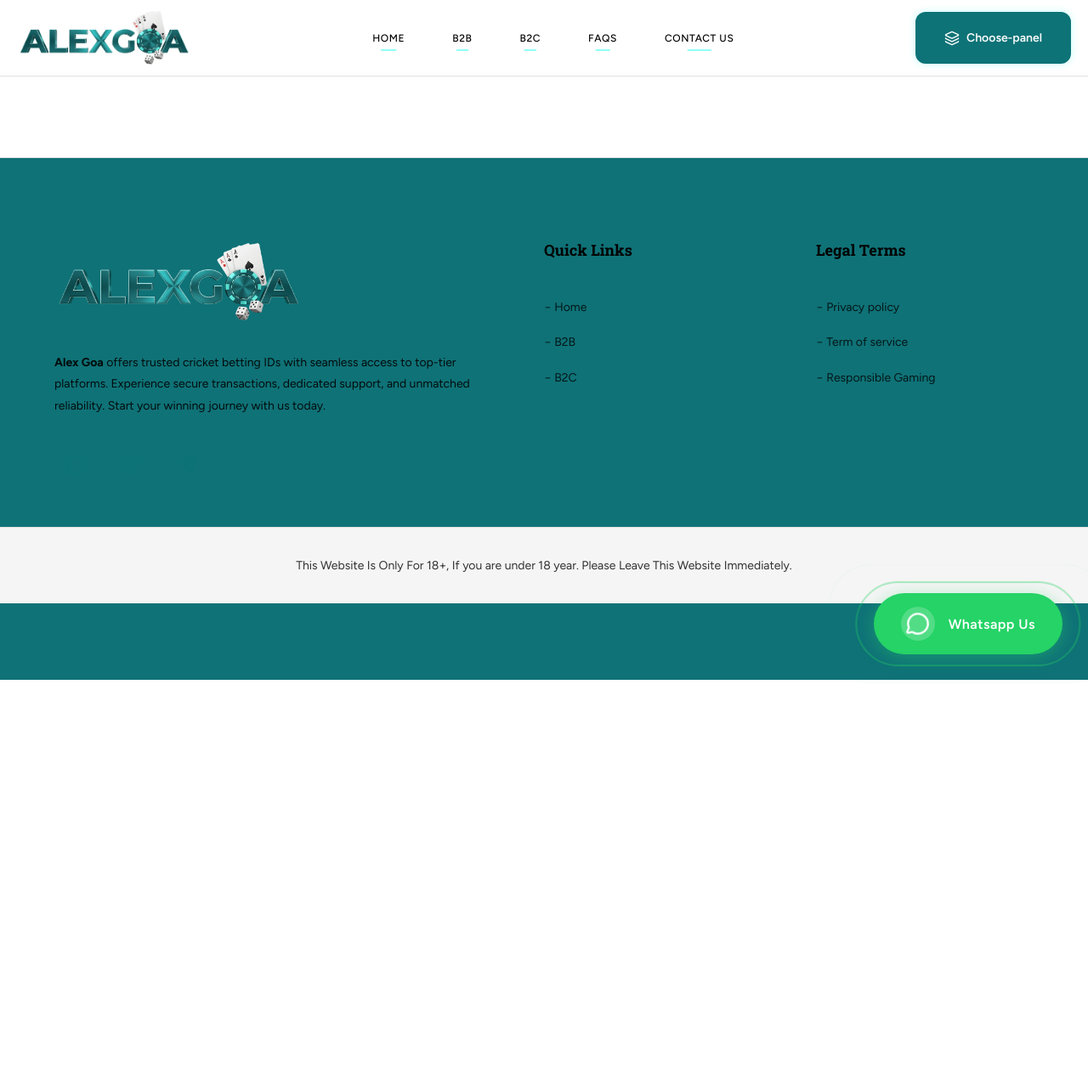
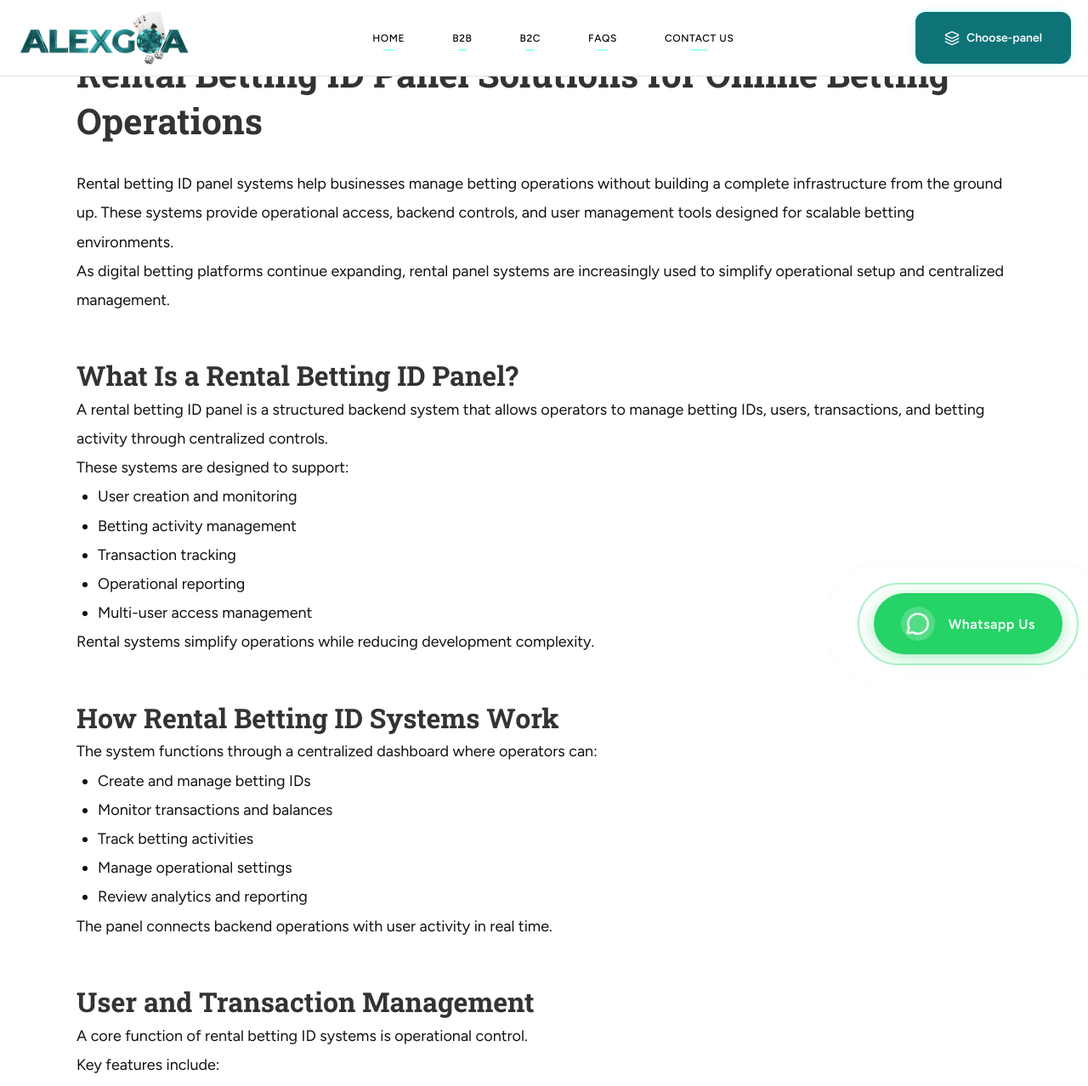
Before and after one commit to 10xch4017-hue/alexgoa, a React (Create React App) app: page /rental-betting-id-panel in a window 1280 px wide. Shown: the top 1278 px of the page at 85% size. Before the commit the page ends 800 px from the top, so only its background shows below. Built offline with nearby package versions, Linux system fonts and the light colour scheme.

Commit message:
rentalbettingidpanel

```diff
--- a/src/App.jsx
+++ b/src/App.jsx
@@ -16,6 +16,7 @@
 import B2CPage from "./pages/B2CPage";
 import FAQ from "./components/FAQ";
 import BettingPanelProvider from "./pages/BettingPanelProvider";
+import RentalBettingIdPanel from "./pages/RentalBettingIdPanel";
 import ContactSection from "./components/ContactSection";
 
 // Styles
@@ -56,6 +57,10 @@
               path="/betting-panel-provider"
               element={<BettingPanelProvider />}
             />
+            <Route
+              path="/rental-betting-id-panel"
+              element={<RentalBettingIdPanel />}
+            />
           </Routes>
         </main>
         <Footer />
--- /dev/null
+++ b/src/pages/RentalBettingIdPanel.jsx
@@ -0,0 +1,246 @@
+import React from "react";
+function RentalBettingIdPanel() {
+  return (
+    <div
+      style={{ background: "#ffffff", color: "#111111", padding: "60px 20px" }}
+    >
+      {" "}
+      <div
+        style={{
+          maxWidth: "1100px",
+          margin: "0 auto",
+          lineHeight: "1.9",
+          fontSize: "18px",
+        }}
+      >
+        {" "}
+        <h1
+          style={{ fontSize: "42px", marginBottom: "30px", lineHeight: "1.3" }}
+        >
+          {" "}
+          Rental Betting ID Panel Solutions for Online Betting Operations{" "}
+        </h1>{" "}
+        <p>
+          {" "}
+          Rental betting ID panel systems help businesses manage betting
+          operations without building a complete infrastructure from the ground
+          up. These systems provide operational access, backend controls, and
+          user management tools designed for scalable betting environments.{" "}
+        </p>{" "}
+        <p>
+          {" "}
+          As digital betting platforms continue expanding, rental panel systems
+          are increasingly used to simplify operational setup and centralized
+          management.{" "}
+        </p>{" "}
+        <h2 style={{ marginTop: "50px", fontSize: "32px" }}>
+          {" "}
+          What Is a Rental Betting ID Panel?{" "}
+        </h2>{" "}
+        <p>
+          {" "}
+          A rental betting ID panel is a structured backend system that allows
+          operators to manage betting IDs, users, transactions, and betting
+          activity through centralized controls.{" "}
+        </p>{" "}
+        <p>These systems are designed to support:</p>{" "}
+        <ul style={{ paddingLeft: "25px" }}>
+          {" "}
+          <li>User creation and monitoring</li>{" "}
+          <li>Betting activity management</li> <li>Transaction tracking</li>{" "}
+          <li>Operational reporting</li>{" "}
+          <li>Multi-user access management</li>{" "}
+        </ul>{" "}
+        <p>
+          {" "}
+          Rental systems simplify operations while reducing development
+          complexity.{" "}
+        </p>{" "}
+        <h2 style={{ marginTop: "50px", fontSize: "32px" }}>
+          {" "}
+          How Rental Betting ID Systems Work{" "}
+        </h2>{" "}
+        <p>
+          {" "}
+          The system functions through a centralized dashboard where operators
+          can:{" "}
+        </p>{" "}
+        <ul style={{ paddingLeft: "25px" }}>
+          {" "}
+          <li>Create and manage betting IDs</li>{" "}
+          <li>Monitor transactions and balances</li>{" "}
+          <li>Track betting activities</li> <li>Manage operational settings</li>{" "}
+          <li>Review analytics and reporting</li>{" "}
+        </ul>{" "}
+        <p>
+          {" "}
+          The panel connects backend operations with user activity in real
+          time.{" "}
+        </p>{" "}
+        <h2 style={{ marginTop: "50px", fontSize: "32px" }}>
+          {" "}
+          User and Transaction Management{" "}
+        </h2>{" "}
+        <p>
+          {" "}
+          A core function of rental betting ID systems is operational
+          control.{" "}
+        </p>{" "}
+        <p>Key features include:</p>{" "}
+        <ul style={{ paddingLeft: "25px" }}>
+          {" "}
+          <li>User account handling</li> <li>Wallet and balance monitoring</li>{" "}
+          <li>Deposit and withdrawal tracking</li>{" "}
+          <li>Betting activity reporting</li>{" "}
+        </ul>{" "}
+        <p> These tools help maintain operational efficiency. </p>{" "}
+        <h2 style={{ marginTop: "50px", fontSize: "32px" }}>
+          {" "}
+          API Integration and Real-Time Operations{" "}
+        </h2>{" "}
+        <p> Many rental betting systems rely on API integrations for: </p>{" "}
+        <ul style={{ paddingLeft: "25px" }}>
+          {" "}
+          <li>Real-time sports odds</li> <li>Match updates</li>{" "}
+          <li>Betting synchronization</li> <li>Casino game access</li>{" "}
+        </ul>{" "}
+        <p> Reliable APIs improve platform accuracy and stability. </p>{" "}
+        <h2 style={{ marginTop: "50px", fontSize: "32px" }}>
+          {" "}
+          Benefits of Rental Betting ID Panels{" "}
+        </h2>{" "}
+        <p> Businesses often choose rental systems because they: </p>{" "}
+        <ul style={{ paddingLeft: "25px" }}>
+          {" "}
+          <li>Reduce setup complexity</li> <li>Simplify backend management</li>{" "}
+          <li>Support scalable operations</li>{" "}
+          <li>Centralize betting controls</li>{" "}
+          <li>Improve operational efficiency</li>{" "}
+        </ul>{" "}
+        <p>
+          {" "}
+          This makes rental panels useful for businesses entering competitive
+          betting markets.{" "}
+        </p>{" "}
+        <h2 style={{ marginTop: "50px", fontSize: "32px" }}>
+          {" "}
+          Multi-User Betting Management{" "}
+        </h2>{" "}
+        <p>
+          {" "}
+          Rental betting ID systems often support multiple user structures.{" "}
+        </p>{" "}
+        <p>Operators can:</p>{" "}
+        <ul style={{ paddingLeft: "25px" }}>
+          {" "}
+          <li>Create multiple IDs</li> <li>Manage user permissions</li>{" "}
+          <li>Monitor activity levels</li>{" "}
+          <li>Maintain operational hierarchy</li>{" "}
+        </ul>{" "}
+        <p> This structure supports scalable user management. </p>{" "}
+        <h2 style={{ marginTop: "50px", fontSize: "32px" }}>
+          {" "}
+          Scalability and Platform Stability{" "}
+        </h2>{" "}
+        <p>
+          {" "}
+          Stable systems are important for maintaining user trust and
+          operational continuity.{" "}
+        </p>{" "}
+        <p>Scalable rental betting systems focus on:</p>{" "}
+        <ul style={{ paddingLeft: "25px" }}>
+          {" "}
+          <li>Real-time synchronization</li> <li>Secure infrastructure</li>{" "}
+          <li>Fast processing</li> <li>Centralized reporting</li>{" "}
+        </ul>{" "}
+        <p> Scalability helps businesses expand operations efficiently. </p>{" "}
+        <h2 style={{ marginTop: "50px", fontSize: "32px" }}>
+          {" "}
+          Common Challenges in Betting ID Systems{" "}
+        </h2>{" "}
+        <p>
+          {" "}
+          Businesses operating betting systems may face challenges such as:{" "}
+        </p>{" "}
+        <ul style={{ paddingLeft: "25px" }}>
+          {" "}
+          <li>Managing high user activity</li>{" "}
+          <li>Maintaining operational stability</li>{" "}
+          <li>API reliability issues</li>{" "}
+          <li>Transaction monitoring complexity</li>{" "}
+        </ul>{" "}
+        <p> Structured systems help reduce these operational risks. </p>{" "}
+        <h2 style={{ marginTop: "50px", fontSize: "32px" }}>
+          {" "}
+          SEO and Digital Visibility{" "}
+        </h2>{" "}
+        <p>
+          {" "}
+          SEO helps betting businesses improve online visibility
+          organically.{" "}
+        </p>{" "}
+        <p>Important SEO areas include:</p>{" "}
+        <ul style={{ paddingLeft: "25px" }}>
+          {" "}
+          <li>Content clarity</li> <li>Structured website architecture</li>{" "}
+          <li>Internal linking</li> <li>Authority building</li>{" "}
+        </ul>{" "}
+        <p> Long-term SEO supports sustainable digital growth. </p>{" "}
+        <h2 style={{ marginTop: "50px", fontSize: "32px" }}> FAQs </h2>{" "}
+        <h3 style={{ marginTop: "25px" }}>
+          {" "}
+          What is a rental betting ID panel?{" "}
+        </h3>{" "}
+        <p>
+          {" "}
+          A rental betting ID panel is a backend system used to manage users,
+          betting activity, and operational controls.{" "}
+        </p>{" "}
+        <h3 style={{ marginTop: "25px" }}>
+          {" "}
+          Can rental betting systems support multiple users?{" "}
+        </h3>{" "}
+        <p>
+          {" "}
+          Yes, most systems support multi-user management and operational
+          hierarchy.{" "}
+        </p>{" "}
+        <h3 style={{ marginTop: "25px" }}>
+          {" "}
+          Why are APIs important in betting systems?{" "}
+        </h3>{" "}
+        <p>
+          {" "}
+          APIs provide real-time betting updates, odds synchronization, and game
+          integration.{" "}
+        </p>{" "}
+        <h3 style={{ marginTop: "25px" }}>
+          {" "}
+          Are rental betting systems scalable?{" "}
+        </h3>{" "}
+        <p>
+          {" "}
+          Structured systems are designed to support increasing operational
+          demands.{" "}
+        </p>{" "}
+        <h2 style={{ marginTop: "50px", fontSize: "32px" }}>
+          {" "}
+          Conclusion{" "}
+        </h2>{" "}
+        <p>
+          {" "}
+          Rental betting ID panel systems simplify operational management by
+          combining user controls, backend systems, and real-time integrations
+          into a centralized environment.{" "}
+        </p>{" "}
+        <p>
+          {" "}
+          Businesses focusing on scalability, structured management, and
+          operational stability are better positioned for sustainable growth in
+          competitive betting markets.{" "}
+        </p>{" "}
+      </div>{" "}
+    </div>
+  );
+}
+export default RentalBettingIdPanel;
```
